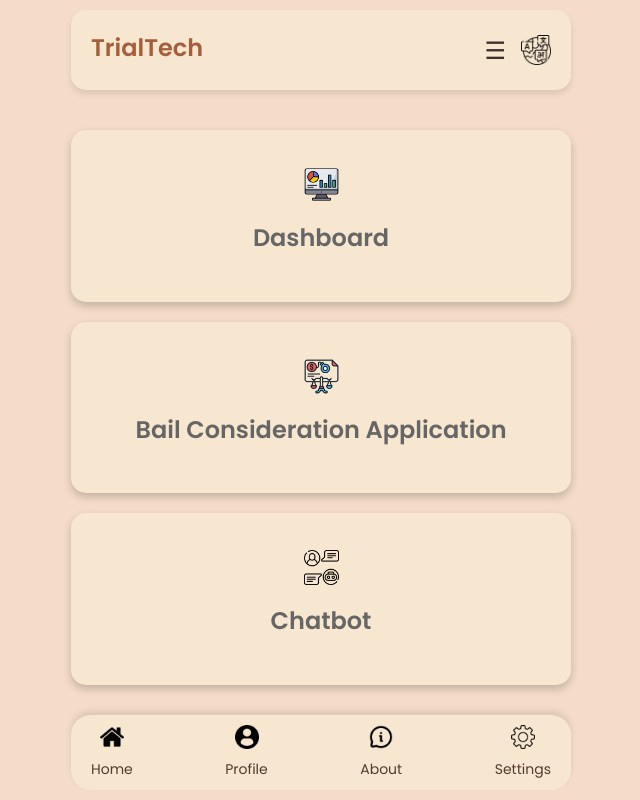
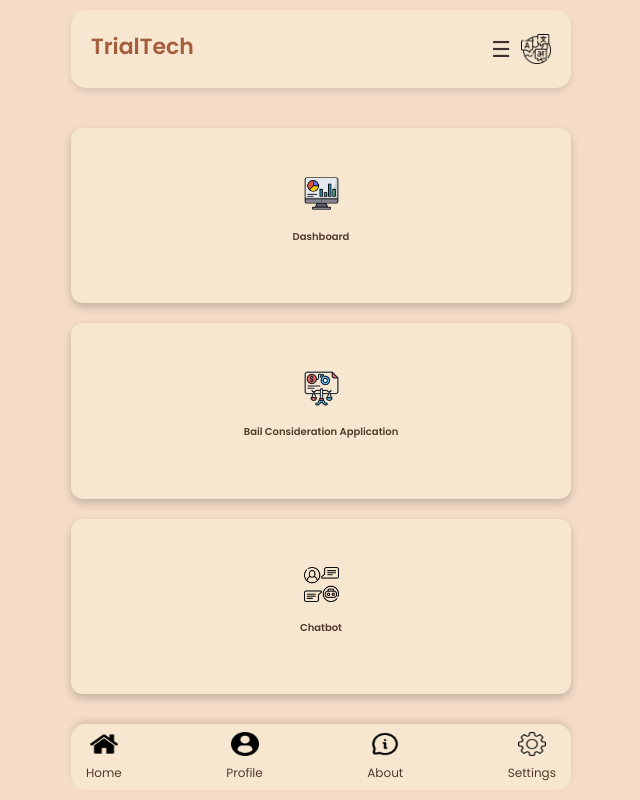
Before and after one commit to Debojit2003/Legal-App, a React (Create React App) app in the folder Project_Code/college_project/: page /jail-authority in a window 1280 px wide. Shown: the whole page, without its empty margins (319-959 px from the left). Built offline with nearby package versions, Linux system fonts and the light colour scheme.

Commit message:
Update FileUpload.css

```diff
--- a/Project_Code/college_project/src/components/FileUpload.css
+++ b/Project_Code/college_project/src/components/FileUpload.css
@@ -1,44 +1,146 @@
-.file-upload-container {
+/* General Container */
+.family-container {
   display: flex;
   flex-direction: column;
+  justify-content: space-between;
+  height: 100vh;
+  background-color: #f4dcc8;
+  padding: 10px;
   align-items: center;
-  height: 100vh;
-  background-color: #ffeb3b; /* Background color as per your screenshot */
 }
 
-.file-upload-title {
-  margin-bottom: 10px; /* Reduce the gap here */
-  font-size: 24px;
-  font-weight: bold;
+/* Header Section */
+.family-header {
+  width: 100%;
+  max-width: 500px; /* Consistent width */
+  display: flex;
+  justify-content: space-between;
+  align-items: center;
+  padding: 20px;
+  background-color: #f7e7d0;
+  border-radius: 15px;
+  box-shadow: 0 4px 6px rgba(0, 0, 0, 0.1);
+  margin-bottom: 10px;
 }
 
-.file-upload {
+.title {
+  font-size: 22px;
+  color: #a55e3b;
+  font-weight: bold;
+  margin: 0px 0px 5px;
+}
+
+.header-icons {
+  display: flex;
+  gap: 10px;
+}
+
+.menu-icon,
+.language-icon {
+  font-size: 22px;
+  cursor: pointer;
+  transition: transform 0.2s ease-in-out;
+}
+
+.menu-icon:hover,
+.language-icon:hover {
+  transform: scale(1.1);
+}
+
+/* Content Section */
+.content-section {
+  flex-grow: 1;
   display: flex;
   flex-direction: column;
-  align-items: center;
-  justify-content: center;
-  border: 2px dashed #ccc;
-  padding: 20px;
-  width: 300px;
-  height: 200px;
-  cursor: pointer;
-  transition: border-color 0.3s ease;
+  justify-content: space-around;
+  gap: 15px;
+  margin: 10px 0;
 }
 
-.file-upload:hover {
-  border-color: #333;
+.card {
+  background-color: #f7e7d0;
+  border-radius: 12px;
+  padding: 15px;
+  text-align: center;
+  position: relative;
+  transition: transform 0.2s ease-in-out, background-color 0.2s ease-in-out;
+  flex-grow: 1;
 }
 
-.file-upload input[type="file"] {
-  display: none;
+.card img {
+  width: 35px;
+  margin-bottom: 8px;
 }
 
-.file-upload span {
-  margin-top: 10px;
-  font-size: 16px;
-  color: #888;
+.card p {
+  font-size: 10px;
+  font-weight: 600;
+  color: #533a2d;
 }
-.error-message {
-  color: red;
-  font-size: 14px;
+
+.card:hover {
+  transform: translateY(-3px);
+  background-color: #e0d3b8;
 }
+
+/* Bottom Navigation */
+.bottom-nav {
+  display: flex;
+  justify-content: space-between;
+  background-color: #f7e7d0;
+  padding: 8px 15px;
+  border-radius: 15px;
+}
+
+.nav-item {
+  text-align: center;
+  position: relative;
+  transition: transform 0.2s ease-in-out;
+}
+
+.nav-item img {
+  width: 28px;
+}
+
+.nav-item p {
+  margin: 3px 0 0;
+  font-size: 12px;
+  color: #533a2d;
+}
+
+.nav-item:hover {
+  transform: translateY(-3px);
+}
+
+.settings-popup {
+  position: absolute;
+  bottom: 50px;
+  right: 25px;
+  background-color: white;
+  box-shadow: 0 4px 8px rgba(0, 0, 0, 0.1);
+  border-radius: 6px;
+  padding: 6px;
+  z-index: 100;
+  width: 120px;
+}
+
+.settings-popup p {
+  cursor: pointer;
+  padding: 10px;
+  margin: 0;
+}
+
+.settings-popup p:hover {
+  background-color: #e63939;
+}
+
+.chatbot-container {
+  bottom: 20px;
+  right: 20px;
+  z-index: 1000;
+  width: 300px;
+  height: 400px;
+  box-shadow: 0 4px 8px rgba(0, 0, 0, 0.2);
+  border-radius: 10px;
+  overflow: hidden;
+}
```
